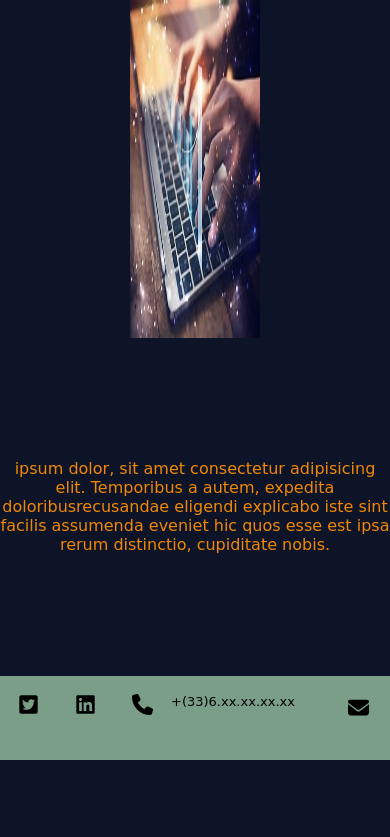
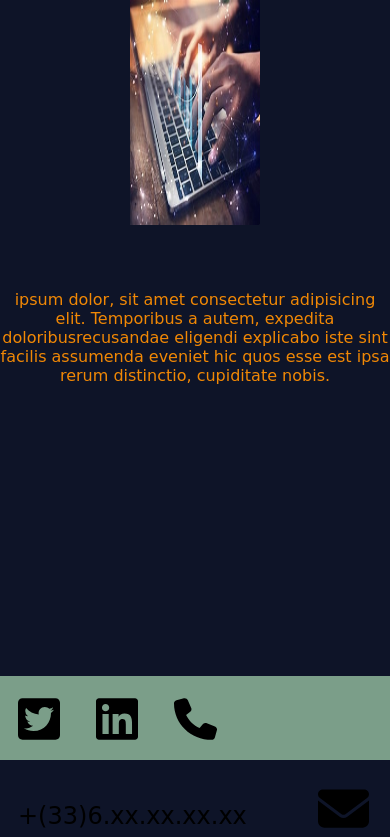
Before and after one commit to Robi62300/portfolio, a PHP site: page /Pages/Accueil.html in a window 390 px wide. Shown: the part 84-921 px from the top of the page. Before the commit the page ends 844 px from the top, so only its background shows below. Run offline with PHP 8.4, Linux system fonts and the light colour scheme.

Commit message:
suitesite

```diff
--- a/Css/Footer/index.css
+++ b/Css/Footer/index.css
@@ -47,8 +47,8 @@ footer {
     }
 
     .Accueil {
-        height: 21px;
-        width: 21px;
+        height: 6vh;
+        width: 5vh;
         align-content: center;
         margin: 15px;
         float: left;
@@ -57,8 +57,8 @@ footer {
     }
 
     #mail {
-        height: 21px;
-        width: 21px;
+        height: 6vh;
+        width: 6vh;
         align-content: center;
         float: right;
         margin: 18px;
@@ -67,9 +67,9 @@ footer {
 
     #NumeroTel {
         margin: 18px;
-        margin-left: 0px;
+        margin-top: 40px;
         align-content: center;
         float: left;
-        font-size: small;
+        font-size: x-large;
     }
 }
--- a/Css/Main/index.css
+++ b/Css/Main/index.css
@@ -135,10 +135,11 @@
          display: grid;
          height: 80vh;
          grid-template-columns: repeat(3, 1fr);
-         grid-auto-rows: repeat(1, 1fr);
+         grid-auto-rows: repeat(2, 1fr);
          grid-template-areas:
              " .    img   ."
              "test test test"
+             " .     .    ."
          ;
          justify-content: center;
          max-width: 100vw;
```
